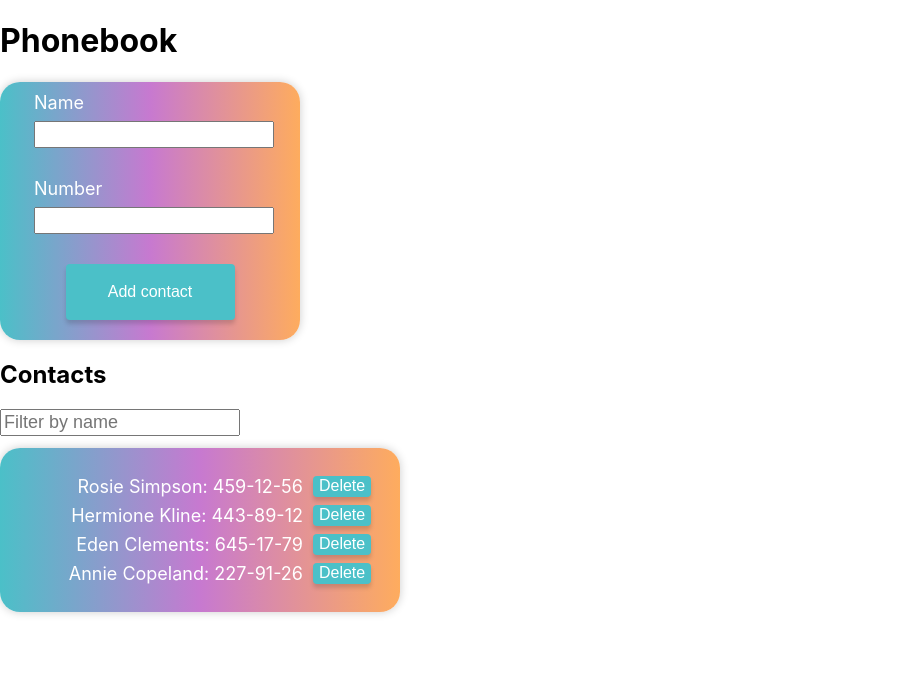
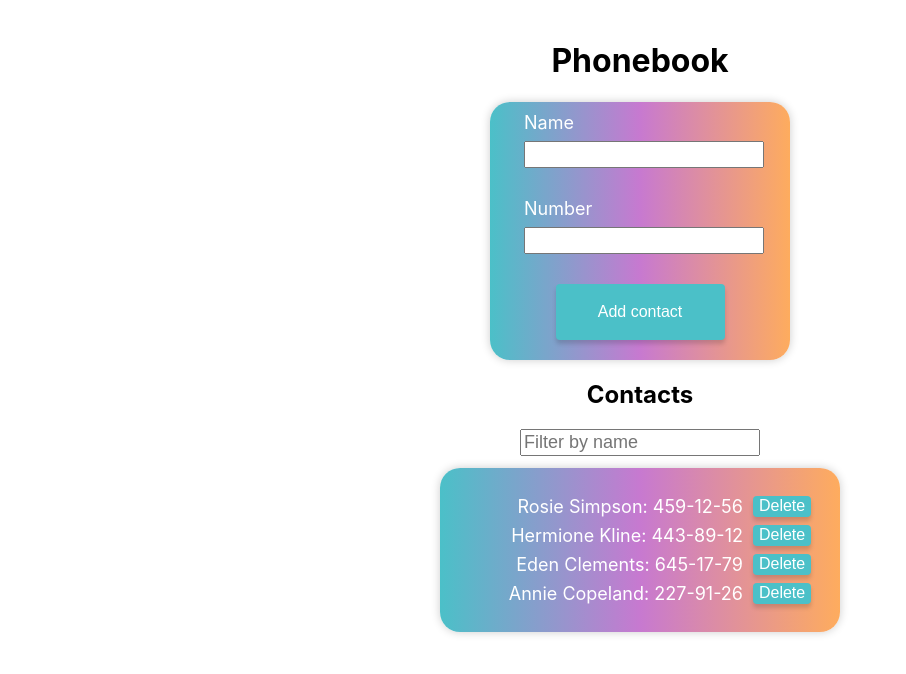
Before and after one commit to maershaa/goit-react-hw-02-phonebook, a React (Create React App) app: page / in a window 1280 px wide. Shown: the top 674 px of the page, without its empty margins (0-906 px from the left). Built offline with nearby package versions, Linux system fonts and the light colour scheme.

Commit message:
commit 4

```diff
--- a/src/components/App.jsx
+++ b/src/components/App.jsx
@@ -1,7 +1,9 @@
 import React, { Component } from "react";
-import ContactForm from "./Form/Form"; // Импортируем компонент формы для добавления контактов
+import ContactForm from "./ContactForm/ContactForm"; // Импортируем компонент формы для добавления контактов
 import ContactList from  "./Contacts/ContactsList"; // Импортируем компонент списка контактов
 import Filter from "./Filter/Filter";
+import css from './App.module.css';
+
 
 class App extends Component {
 state = {
@@ -9,25 +11,30 @@ state = {
   filter: ''
 }
 
-isNameInContacts = (name) => {
-  const { contacts } = this.state;
-  return contacts && contacts.length > 0 && contacts.some((contact) => contact.name === name);
-}
+  addContact = newContact => {
+
+    const normalizeName = newContact.name.toLowerCase();// приводимо ім'я до нижнього регістру
+    const checkName = this.state.contacts.find(contact => {
+     return contact.name.toLowerCase() === normalizeName
+    });// перевіряємо ім'я, чи є  в контактах
+
+      console.log(newContact)
+
+    this.setState(pervState => {
+          if (checkName) {
+            alert(`${newContact.name} is alredy in contacts`)// якщо є викидаємо помилку
+      return
+    }
+      return {
+        contacts: [...pervState.contacts, newContact],// якщо немає, додаємо до масиву новий контакт
+
+      };
 
 
-  // Метод для добавления нового контакта
-  addContact = (contact) => {
-    const { name } = contact;
-    // Проверяем, существует ли контакт с таким именем
-     if (this.isNameInContacts(name)) {
-      alert(`Контакт с именем ${name} уже существует!`);
-    } else {
-      // Если контакта с таким именем нет, добавляем его в состояние
-      this.setState((prevState) => ({
-        contacts: [...prevState.contacts, contact],
-      }));
     }
+    );
   };
+
 
 
 
@@ -50,9 +57,10 @@ isNameInContacts = (name) => {
         const filteredContacts = this.getFilteredContacts(); // Получаем отфильтрованный массив контактов
 
     return (
-      <div>
+      <div className={css.container}>
         <h1>Phonebook</h1>
-        <ContactForm onSubmit={this.addContact} /> {/* Рендерим форму для добавления контактов и передаем метод addContact как обработчик */}
+        <ContactForm onSubmit={this.addContact} />
+         {/* Рендерим форму для добавления контактов и передаем метод addContact как обработчик */}
 
         <h2>Contacts</h2>
         <Filter value={this.state.filter} onChange={this.handleFilterChange} />
--- a/src/components/App.module.css
+++ b/src/components/App.module.css
@@ -1,5 +1,11 @@
 .container {
   display: flex;
+  flex-direction: column;
 
-  gap: 12px;
+  align-items: center;
+  justify-content: center;
+
+  margin-top: 20px;
+  margin-left: auto;
+  margin-right: auto;
 }
--- a/src/components/Form/Form.jsx
+++ b/src/components/ContactForm/ContactForm.jsx
@@ -1,10 +1,8 @@
 import React, { Component } from "react";
 import { nanoid } from 'nanoid';
-import css from 'components/Form/Form.module.css';
+import css from 'components/ContactForm/ContactForm.module.css';
 
 const INITIAL_STATE = {
-  contacts: [],
-  filter: '',
   name: '',
   number: '',
 };
@@ -19,7 +17,7 @@ class ContactForm extends Component {
     this.setState({ [name]: value });
   };
 
-handleSubmit = (evt) => {
+  handleSubmit = (evt) => {
   evt.preventDefault();
   const { name, number } = this.state;
   const contact = {
@@ -29,14 +27,8 @@ handleSubmit = (evt) => {
   };
   this.props.onSubmit(contact);
   this.reset();
-};
 
-
-
-
-
-
-
+  };
 
 
 
```
Also changed, not shown: src/components/ContactForm/ContactForm.module.css (renamed from src/components/Form/Form.module.css).
